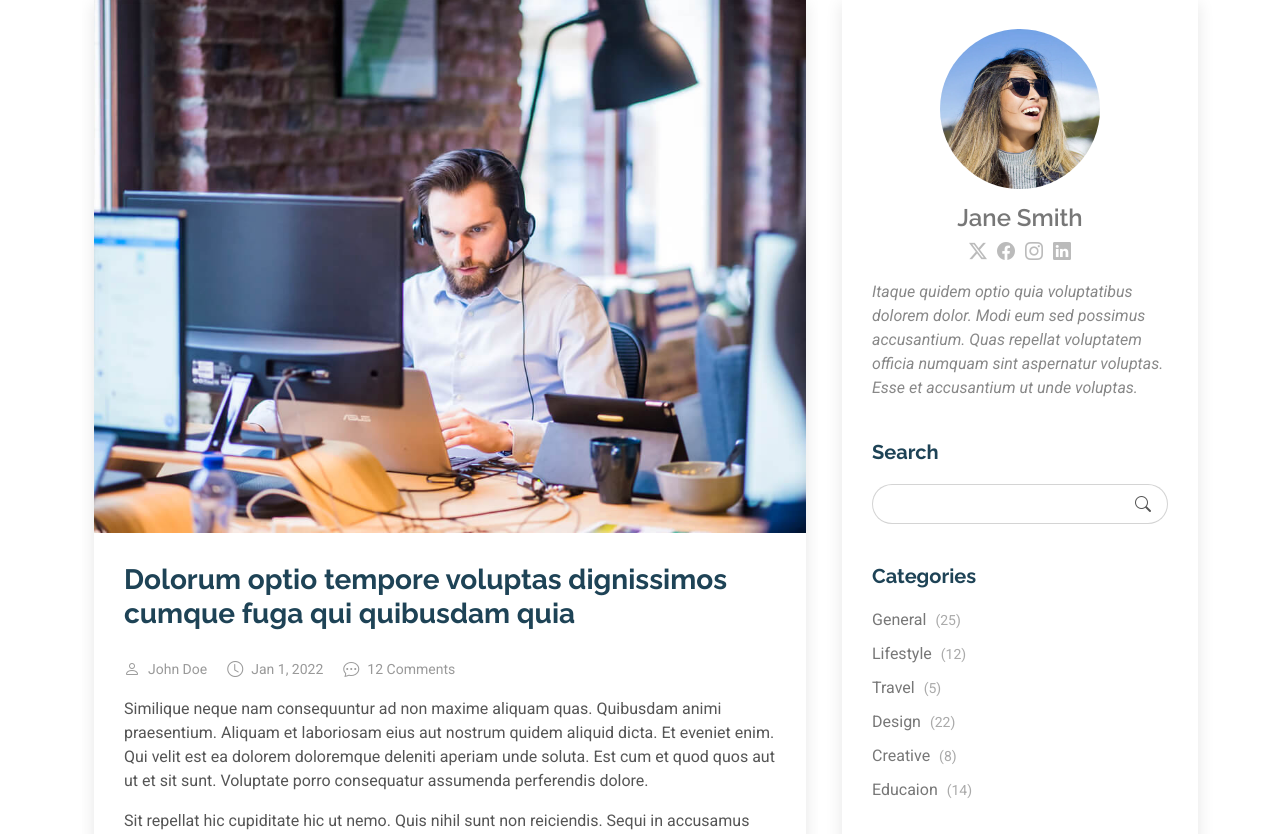
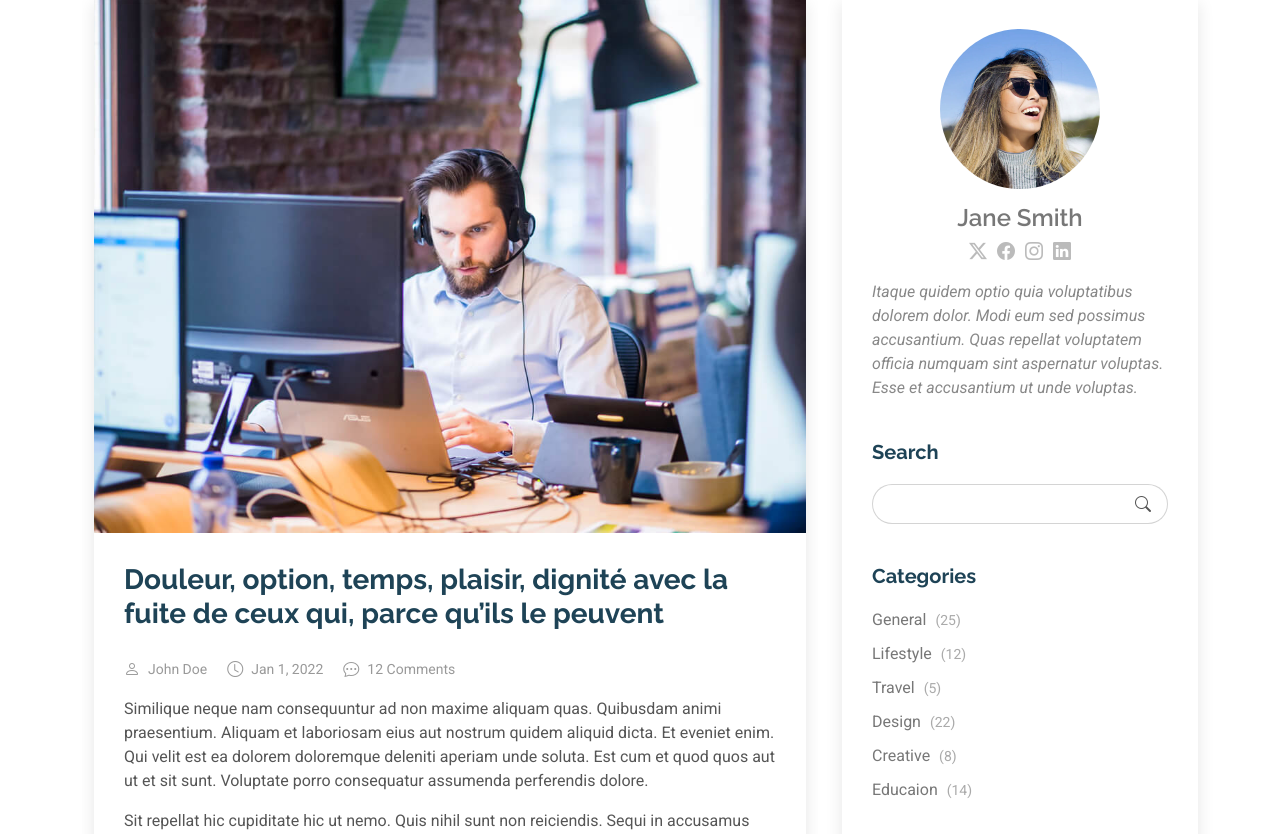
Before and after one commit to Louiseprisca/Projet2, a Django app: template templates/blog-details.html in a window 1280 px wide. Shown: the part 425-1259 px from the top of the page. Run offline with Django 5.2, Linux system fonts and the light colour scheme; the template is opened without the code that fills it, so the values that code supplies are empty; parts of the project's set-up code (start-up, migrations or seed data) failed here and were passed over; some libraries are stand-ins or nearby versions.

Commit message:
modification du text

```diff
--- a/templates/blog-details.html
+++ b/templates/blog-details.html
@@ -100,7 +100,7 @@
                   <img src="{% static '../static/assets/img/blog/blog-1.jpg' %} " alt="" class="img-fluid">
                 </div>
 
-                <h2 class="title">Dolorum optio tempore voluptas dignissimos cumque fuga qui quibusdam quia</h2>
+                <h2 class="title">Douleur, option, temps, plaisir, dignité avec la fuite de ceux qui, parce qu’ils le peuvent</h2>
 
                 <div class="meta-top">
                   <ul>
```
